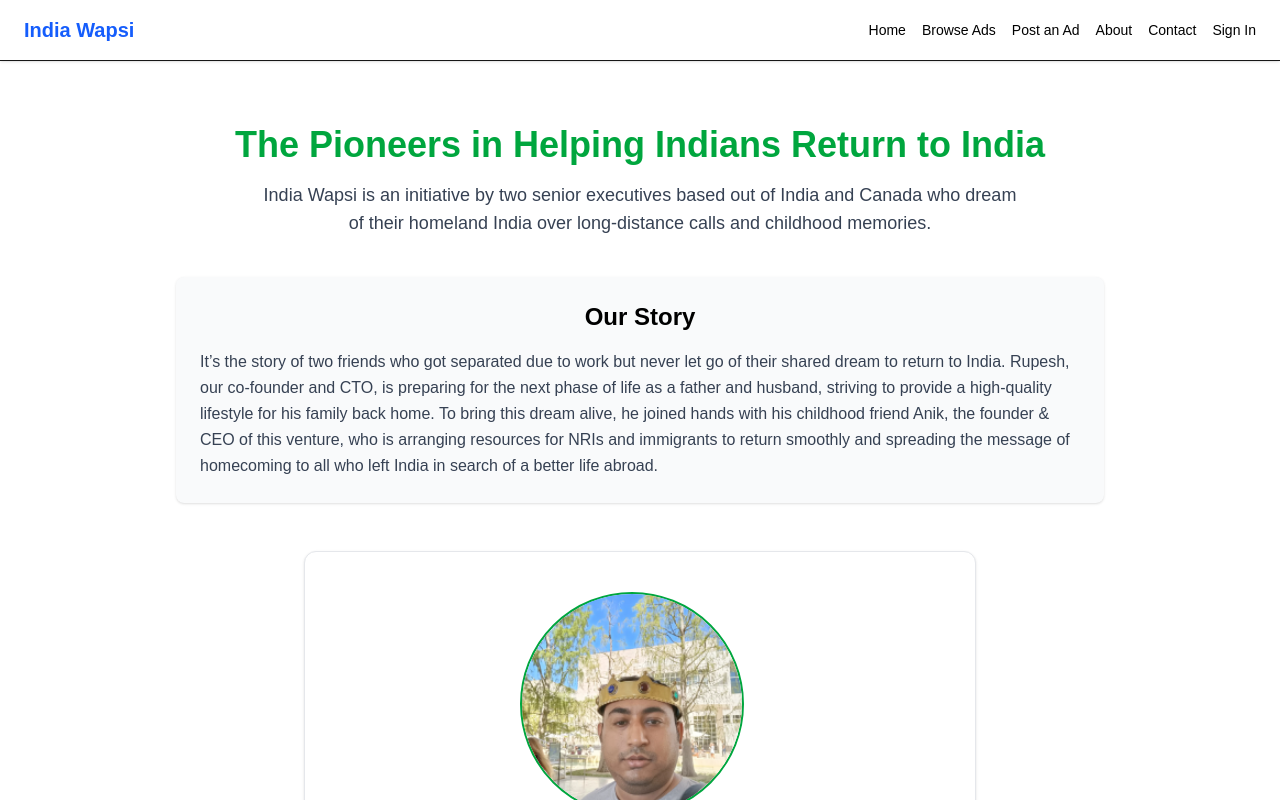
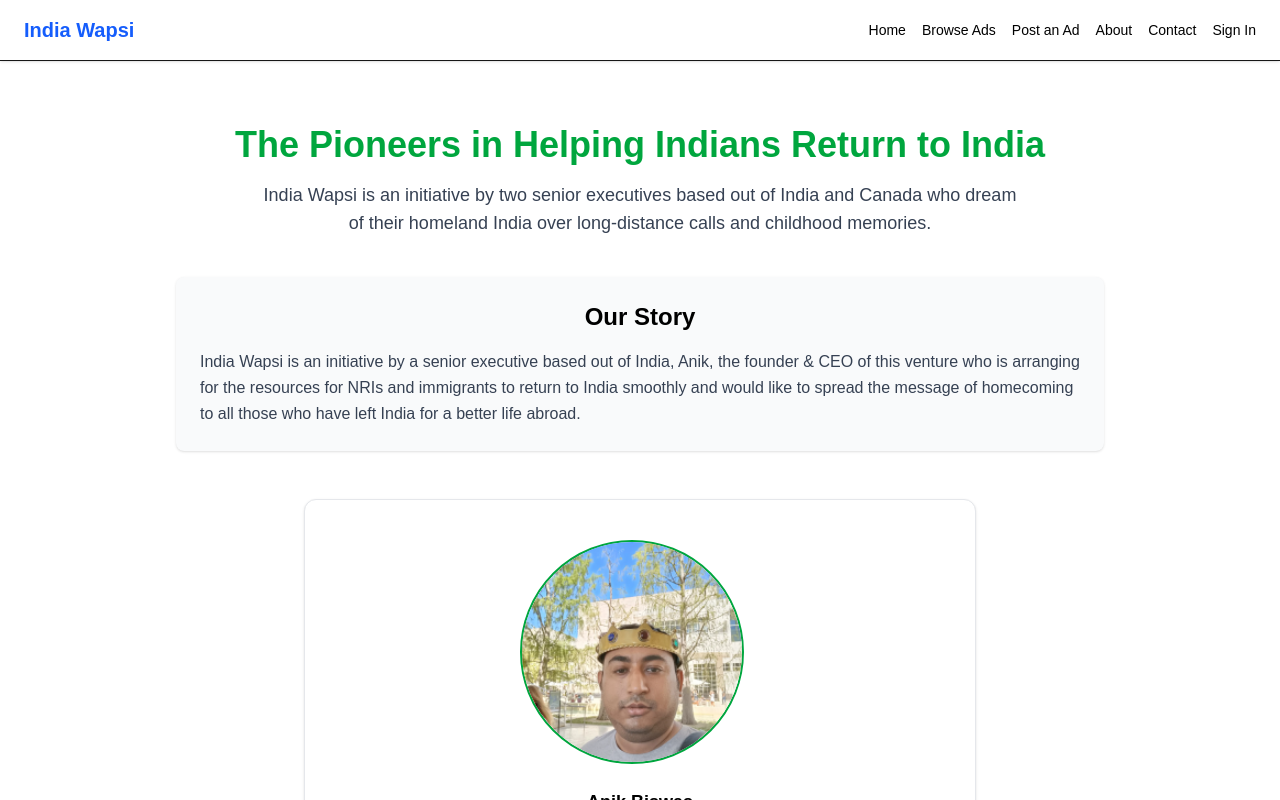
Before and after one commit to indiawapsi/india-wapsi-listings, a Next.js app: page /about in a window 1280 px wide. Shown: the top 800 px of the page. Built offline with nearby package versions, Linux system fonts and the light colour scheme; no server answers.

Commit message:
removed name of rupesh sir

```diff
--- a/app/about/page.tsx
+++ b/app/about/page.tsx
@@ -19,7 +19,7 @@
       <div className="bg-gray-50 p-6 rounded-lg shadow-sm mb-12">
         <h2 className="text-2xl font-semibold text-black mb-4 text-center">Our Story</h2>
         <p className="text-gray-700 text-base leading-relaxed">
-          It’s the story of two friends who got separated due to work but never let go of their shared dream to return to India. Rupesh, our co-founder and CTO, is preparing for the next phase of life as a father and husband, striving to provide a high-quality lifestyle for his family back home. To bring this dream alive, he joined hands with his childhood friend Anik, the founder & CEO of this venture, who is arranging resources for NRIs and immigrants to return smoothly and spreading the message of homecoming to all who left India in search of a better life abroad.
+        India Wapsi is an initiative by a senior executive based out of India, Anik, the founder & CEO of this venture who is arranging for the resources for NRIs and immigrants to return to India smoothly and would like to spread the message of homecoming to all those who have left India for a better life abroad.
         </p>
       </div>
 
```
Also changed, not shown: 1 other file (tests, documents, lock files or other folders).
